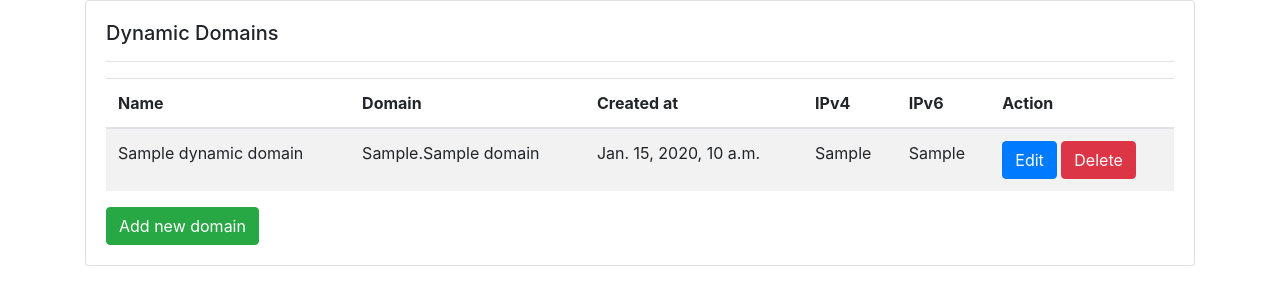
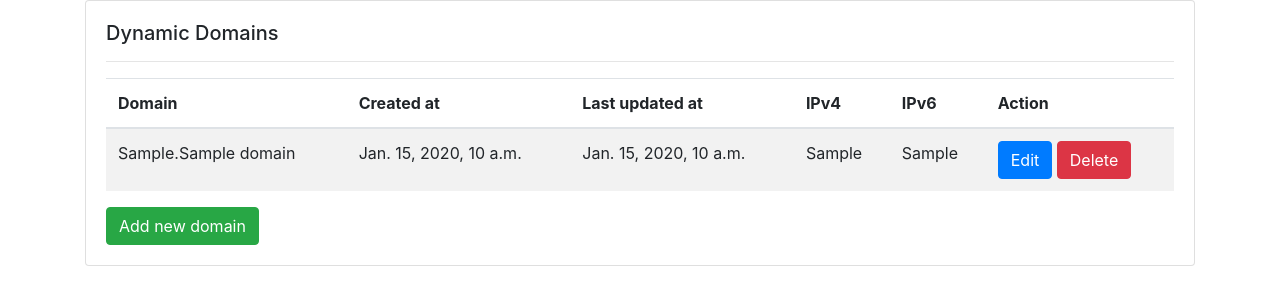
Before and after one commit to st0rmi/whizzdiva, a Django app: template templates/whizzdiva/dynamic_domains_overview.html in a window 1280 px wide. Shown: the part 56-361 px from the top of the page. Run offline with Django 3.2, Linux system fonts and the light colour scheme; the template is opened without the code that fills it: most values are stand-ins (such as "Sample title", 1, 10 or a date in 2020); form fields are guessed from the names that the template uses; some libraries are stand-ins or nearby versions.

Commit message:
Made the 'name' field not mandatory

```diff
--- a/models.py
+++ b/models.py
@@ -6,7 +6,7 @@ from django.db import models
 
 
 class AbstractModel(models.Model):
-    name = models.CharField(max_length=200)
+    name = models.CharField(max_length=200, blank=True, null=True)
     create_date = models.DateTimeField('date created', auto_now_add=True, editable=False)
     modify_date = models.DateTimeField('date last modified', auto_now=True, editable=False)
 
--- a/templates/whizzdiva/dynamic_domains_overview.html
+++ b/templates/whizzdiva/dynamic_domains_overview.html
@@ -8,9 +8,9 @@
 <table class="table table-striped table-hover">
     <thead>
     <tr>
-        <th scope="col">Name</th>
         <th scope="col">Domain</th>
         <th scope="col">Created at</th>
+        <th scope="col">Last updated at</th>
         <th scope="col">IPv4</th>
         <th scope="col">IPv6</th>
         <th scope="col">Action</th>
@@ -19,9 +19,9 @@
     <tbody>
     {% for dynamic_domain in dynamic_domains %}
     <tr>
-        <td>{% if dynamic_domain.name %}{{ dynamic_domain.name }}{% else %}N/A{% endif %}</td>
         <td>{{ dynamic_domain.relative_domain }}.{{ dynamic_domain.zone.domain }}</td>
         <td>{{ dynamic_domain.create_date }}</td>
+        <td>{{ dynamic_domain.update_date }}</td>
         <td>{{ dynamic_domain.ipv4 }}</td>
         <td>{{ dynamic_domain.ipv6 }}</td>
         <td><a href="{% url 'whizzdiva:dynamic_domain_edit' pk=dynamic_domain.pk %}" class="btn btn-primary"
```
Also changed, not shown: migrations/0003_auto_20180822_2110.py (added).
